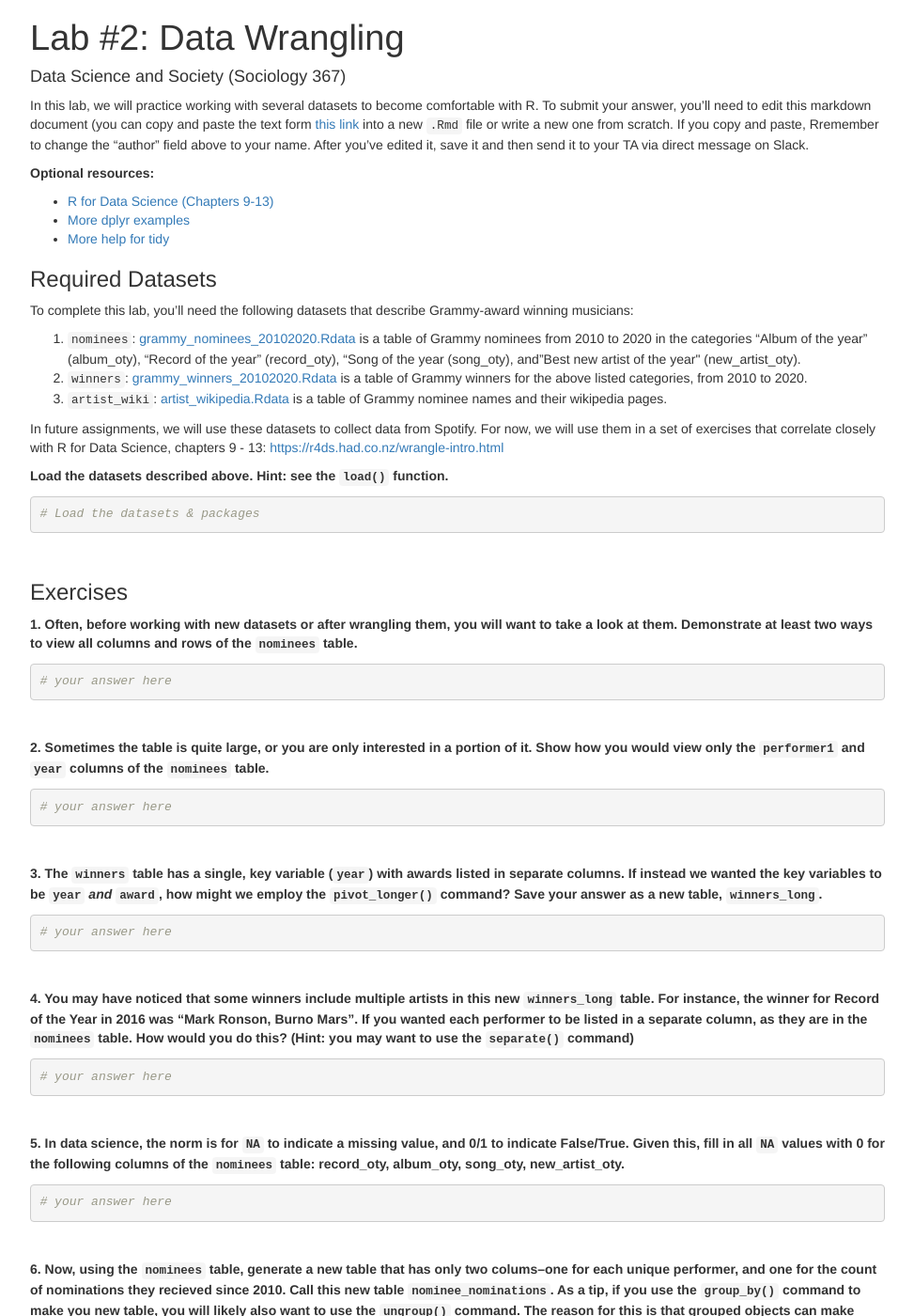
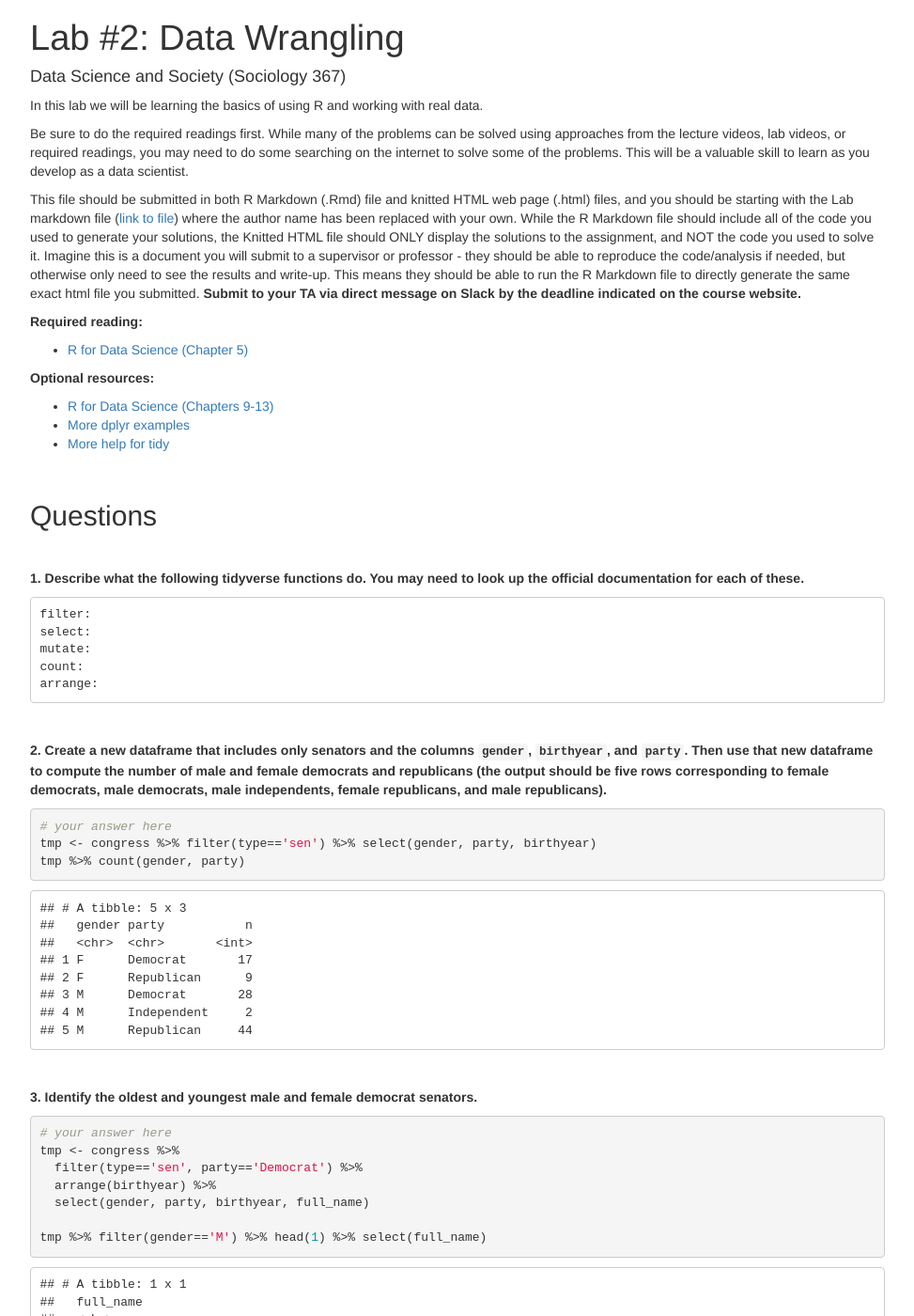
Before and after one commit to dssoc/dssoc.github.io, a Jekyll site: the page assignments/Lab_2.html, which Jekyll copies as it is, in a window 1280 px wide and 1400 px high. Shown: the whole window at 94% size, without its empty margins (153-1126 px from the left). Built offline with Jekyll 4.4.1, drawn with Linux system fonts in a browser that asks for light colours; some of the changed text lies outside the part shown.

Commit message:
finished first draft of the lab

```diff
--- a/assignments/Lab_2.html
+++ b/assignments/Lab_2.html
@@ -381,53 +381,86 @@ summary {
 </div>
 
 
-<p>In this lab, we will practice working with several datasets to become comfortable with R. To submit your answer, you’ll need to edit this markdown document (you can copy and paste the text form <a href="/assignments/Lab_2.Rmd">this link</a> into a new <code>.Rmd</code> file or write a new one from scratch. If you copy and paste, Rremember to change the “author” field above to your name. After you’ve edited it, save it and then send it to your TA via direct message on Slack.</p>
+<p>In this lab we will be learning the basics of using R and working with real data.</p>
+<p>Be sure to do the required readings first. While many of the problems can be solved using approaches from the lecture videos, lab videos, or required readings, you may need to do some searching on the internet to solve some of the problems. This will be a valuable skill to learn as you develop as a data scientist.</p>
+<p>This file should be submitted in both R Markdown (.Rmd) file and knitted HTML web page (.html) files, and you should be starting with the Lab markdown file (<a href="/assignments/Lab_2.Rmd">link to file</a>) where the author name has been replaced with your own. While the R Markdown file should include all of the code you used to generate your solutions, the Knitted HTML file should ONLY display the solutions to the assignment, and NOT the code you used to solve it. Imagine this is a document you will submit to a supervisor or professor - they should be able to reproduce the code/analysis if needed, but otherwise only need to see the results and write-up. This means they should be able to run the R Markdown file to directly generate the same exact html file you submitted. <strong>Submit to your TA via direct message on Slack by the deadline indicated on the course website.</strong></p>
+<p><strong>Required reading:</strong></p>
+<ul>
+<li><a href="https://r4ds.had.co.nz/transform.html">R for Data Science (Chapter 5)</a></li>
+</ul>
 <p><strong>Optional resources:</strong></p>
 <ul>
 <li><a href="https://r4ds.had.co.nz/wrangle-intro.html">R for Data Science (Chapters 9-13)</a></li>
 <li><a href="https://rstudio.cloud/learn/primers/2">More dplyr examples</a></li>
 <li><a href="https://rstudio.cloud/learn/primers/4">More help for tidy</a></li>
 </ul>
-<div id="required-datasets" class="section level3">
-<h3>Required Datasets</h3>
-<p>To complete this lab, you’ll need the following datasets that describe Grammy-award winning musicians:</p>
-<ol style="list-style-type: decimal">
-<li><code>nominees</code>: <a href="/datasets/grammy_nominees_20102020.Rdata">grammy_nominees_20102020.Rdata</a> is a table of Grammy nominees from 2010 to 2020 in the categories “Album of the year” (album_oty), “Record of the year” (record_oty), “Song of the year (song_oty), and”Best new artist of the year&quot; (new_artist_oty).</li>
-<li><code>winners</code>: <a href="/datasets/grammy_winners_20102020.Rdata">grammy_winners_20102020.Rdata</a> is a table of Grammy winners for the above listed categories, from 2010 to 2020.</li>
-<li><code>artist_wiki</code>: <a href="/datasets/artist_wikipedia.Rdata">artist_wikipedia.Rdata</a> is a table of Grammy nominee names and their wikipedia pages.</li>
-</ol>
-<p>In future assignments, we will use these datasets to collect data from Spotify. For now, we will use them in a set of exercises that correlate closely with R for Data Science, chapters 9 - 13: <a href="https://r4ds.had.co.nz/wrangle-intro.html" class="uri">https://r4ds.had.co.nz/wrangle-intro.html</a> <br></p>
-<p><strong>Load the datasets described above. Hint: see the <code>load()</code> function.</strong></p>
-<pre class="r"><code># Load the datasets &amp; packages</code></pre>
 <p><br /></p>
-</div>
-<div id="exercises" class="section level3">
-<h3>Exercises</h3>
-<p><strong>1. Often, before working with new datasets or after wrangling them, you will want to take a look at them. Demonstrate at least two ways to view all columns and rows of the <code>nominees</code> table.</strong></p>
-<pre class="r"><code># your answer here</code></pre>
+<div id="questions" class="section level2">
+<h2>Questions</h2>
+<p><br></p>
+<p><strong>1. Describe what the following tidyverse functions do. You may need to look up the official documentation for each of these.</strong></p>
+<pre><code>filter:
+select:
+mutate:
+count:
+arrange: </code></pre>
 <p><br /></p>
-<p><strong>2. Sometimes the table is quite large, or you are only interested in a portion of it. Show how you would view only the <code>performer1</code> and <code>year</code> columns of the <code>nominees</code> table.</strong></p>
-<pre class="r"><code># your answer here</code></pre>
+<p><strong>2. Create a new dataframe that includes only senators and the columns <code>gender</code>, <code>birthyear</code>, and <code>party</code>. Then use that new dataframe to compute the number of male and female democrats and republicans (the output should be five rows corresponding to female democrats, male democrats, male independents, female republicans, and male republicans).</strong></p>
+<pre class="r"><code># your answer here
+tmp &lt;- congress %&gt;% filter(type==&#39;sen&#39;) %&gt;% select(gender, party, birthyear)
+tmp %&gt;% count(gender, party)</code></pre>
+<pre><code>## # A tibble: 5 x 3
+##   gender party           n
+##   &lt;chr&gt;  &lt;chr&gt;       &lt;int&gt;
+## 1 F      Democrat       17
+## 2 F      Republican      9
+## 3 M      Democrat       28
+## 4 M      Independent     2
+## 5 M      Republican     44</code></pre>
 <p><br /></p>
-<p><strong>3. The <code>winners</code> table has a single, key variable (<code>year</code>) with awards listed in separate columns. If instead we wanted the key variables to be <code>year</code> <em>and</em> <code>award</code>, how might we employ the <code>pivot_longer()</code> command? Save your answer as a new table, <code>winners_long</code>.</strong></p>
-<pre class="r"><code># your answer here</code></pre>
+<p><strong>3. Identify the oldest and youngest male and female democrat senators.</strong></p>
+<pre class="r"><code># your answer here
+tmp &lt;- congress %&gt;%
+  filter(type==&#39;sen&#39;, party==&#39;Democrat&#39;) %&gt;%
+  arrange(birthyear) %&gt;%
+  select(gender, party, birthyear, full_name)
+
+tmp %&gt;% filter(gender==&#39;M&#39;) %&gt;% head(1) %&gt;% select(full_name)</code></pre>
+<pre><code>## # A tibble: 1 x 1
+##   full_name
+##   &lt;chr&gt;
+## 1 Patrick J. Leahy</code></pre>
+<pre class="r"><code>tmp %&gt;% filter(gender==&#39;F&#39;) %&gt;% head(1) %&gt;% select(full_name)</code></pre>
+<pre><code>## # A tibble: 1 x 1
+##   full_name
+##   &lt;chr&gt;
+## 1 Dianne Feinstein</code></pre>
 <p><br /></p>
-<p><strong>4. You may have noticed that some winners include multiple artists in this new <code>winners_long</code> table. For instance, the winner for Record of the Year in 2016 was “Mark Ronson, Burno Mars”. If you wanted each performer to be listed in a separate column, as they are in the <code>nominees</code> table. How would you do this? (Hint: you may want to use the <code>separate()</code> command)</strong></p>
-<pre class="r"><code># your answer here</code></pre>
+<p><strong>4. Using <code>mutate</code>, create a new variable called <code>age</code> which represents the age of each member of congress. How many democratic senators are over 60 years old?</strong></p>
+<pre class="r"><code># your answer here
+congress %&gt;%
+  mutate(age=2020-birthyear) %&gt;%
+  filter(age &gt;= 60, party==&#39;Democrat&#39;) %&gt;%
+  count()</code></pre>
+<pre><code>## # A tibble: 1 x 1
+##       n
+##   &lt;int&gt;
+## 1   157</code></pre>
 <p><br /></p>
-<p><strong>5. In data science, the norm is for <code>NA</code> to indicate a missing value, and 0/1 to indicate False/True. Given this, fill in all <code>NA</code> values with 0 for the following columns of the <code>nominees</code> table: record_oty, album_oty, song_oty, new_artist_oty.</strong></p>
-<pre class="r"><code># your answer here</code></pre>
+<p><strong>5. Create a new column that indicates whether or not the member of congress is more than 55 years old, and create a single dataframe showing the number of male and female members of congress that are over and under 55 (the dataframe should have four rows: number of females over 55, number of males over 55, etc).</strong></p>
+<pre class="r"><code># your answer here
+congress %&gt;%
+  mutate(is_old=(2020-birthyear)&gt;55) %&gt;%
+  count(is_old, gender)</code></pre>
+<pre><code>## # A tibble: 4 x 3
+##   is_old gender     n
+##   &lt;lgl&gt;  &lt;chr&gt;  &lt;int&gt;
+## 1 FALSE  F         50
+## 2 FALSE  M        135
+## 3 TRUE   F         81
+## 4 TRUE   M        270</code></pre>
 <p><br /></p>
-<p><strong>6. Now, using the <code>nominees</code> table, generate a new table that has only two colums–one for each unique performer, and one for the count of nominations they recieved since 2010. Call this new table <code>nominee_nominations</code>. As a tip, if you use the <code>group_by()</code> command to make you new table, you will likely also want to use the <code>ungroup()</code> command. The reason for this is that grouped objects can make future analyses tricky.</strong></p>
-<pre class="r"><code># your answer here</code></pre>
-<p><br /></p>
-<p><strong>7. Add the wikipedia link for each performer to the the <code>nominee_nominations</code> table:</strong></p>
-<pre class="r"><code># your answer here</code></pre>
-<p><br /></p>
-<p><strong>8. List only the 5 most nominated performers.</strong></p>
-<pre class="r"><code># your answer here</code></pre>
-<p><br /></p>
-<p><strong>9. Below, I define for you two vectors corresponding to policies that US States have adopted to respond to COVID-19: restrictions on travel (<a href="https://www.wsj.com/articles/a-state-by-state-guide-to-coronavirus-lockdowns-11584749351">recorded May 20, 2020</a>) and requirements that citizens to wear masks in public (<a href="https://www.cnn.com/2020/06/19/us/states-face-mask-coronavirus-trnd/index.html">recorded August 17, 2020</a>).</strong></p>
+<p><strong>6. Below, I define for you two vectors corresponding to policies that US States have adopted to respond to COVID-19: restrictions on travel (<a href="https://www.wsj.com/articles/a-state-by-state-guide-to-coronavirus-lockdowns-11584749351">recorded May 20, 2020</a>) and requirements that citizens to wear masks in public (<a href="https://www.cnn.com/2020/06/19/us/states-face-mask-coronavirus-trnd/index.html">recorded August 17, 2020</a>).</strong></p>
 <pre class="r"><code>travel_restrictions &lt;- c(&quot;WA&quot;, &quot;OR&quot;, &quot;NV&quot;, &quot;CA&quot;, &quot;NM&quot;, &quot;MN&quot;, &quot;IL&quot;, &quot;OH&quot;, &quot;MI&quot;, &quot;PA&quot;, &quot;VA&quot;, &quot;NY&quot;, &quot;MA&quot;, &quot;VH&quot;, &quot;ME&quot;, &quot;DE&quot;, &quot;MD&quot;, &quot;NJ&quot;)
 
 require_masks &lt;- c(&quot;HI&quot;, &quot;WA&quot;, &quot;OR&quot;, &quot;NV&quot;, &quot;CA&quot;, &quot;MT&quot;, &quot;CO&quot;, &quot;NM&quot;, &quot;KS&quot;, &quot;TX&quot;, &quot;MN&quot;, &quot;AR&quot;, &quot;LA&quot;, &quot;WI&quot;, &quot;IL&quot;, &quot;AL&quot;, &quot;MI&quot;, &quot;IN&quot;, &quot;OH&quot;, &quot;KY&quot;, &quot;WV&quot;, &quot;NC&quot;, &quot;VA&quot;, &quot;DC&quot;, &quot;DE&quot;, &quot;PA&quot;, &quot;NY&quot;, &quot;VT&quot;, &quot;NH&quot;, &quot;MA&quot;, &quot;RI&quot;, &quot;CT&quot;, &quot;ME&quot;)</code></pre>
```
Also changed, not shown: assignments/Lab_2.Rmd (+51 -44 lines).
